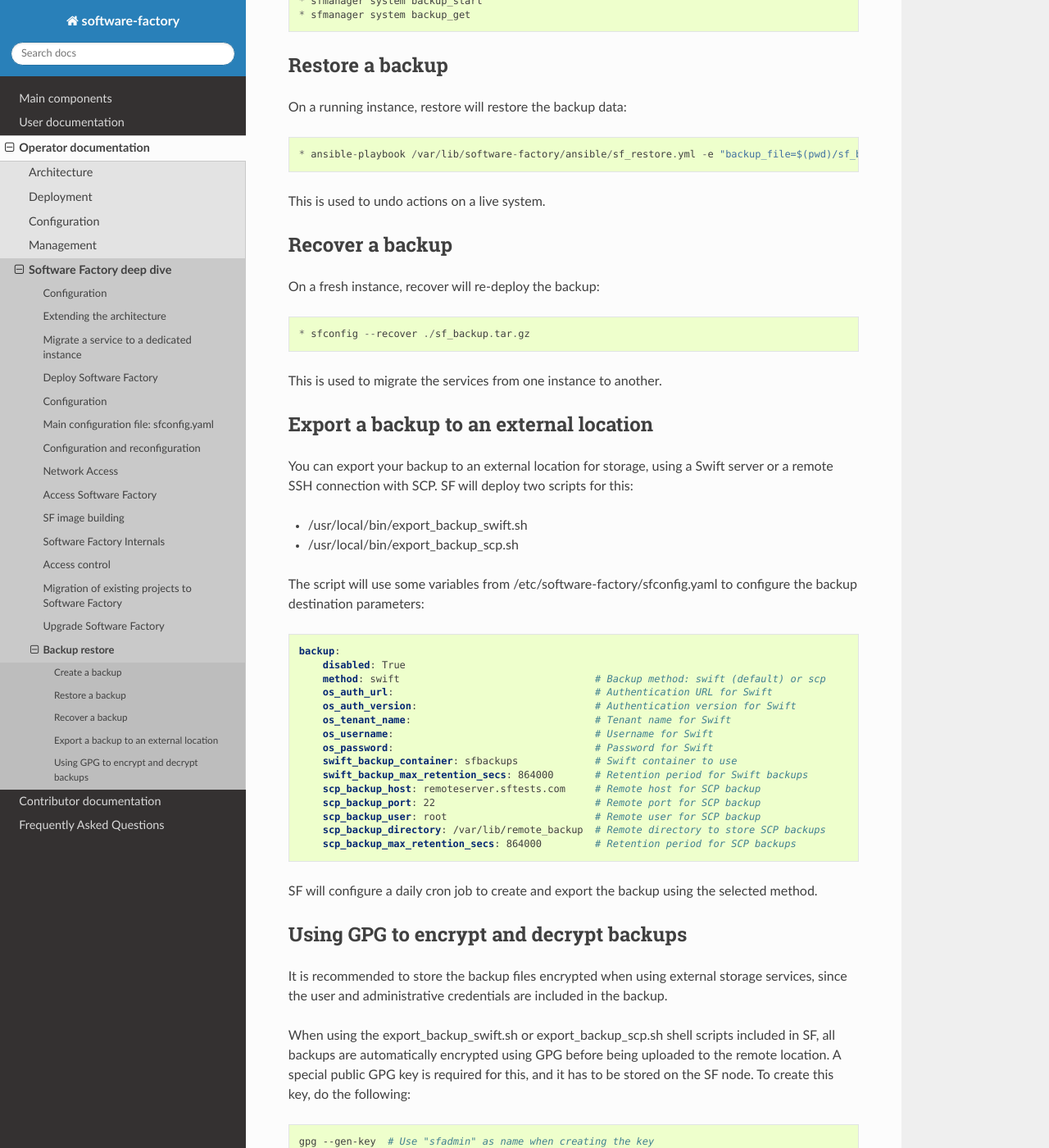
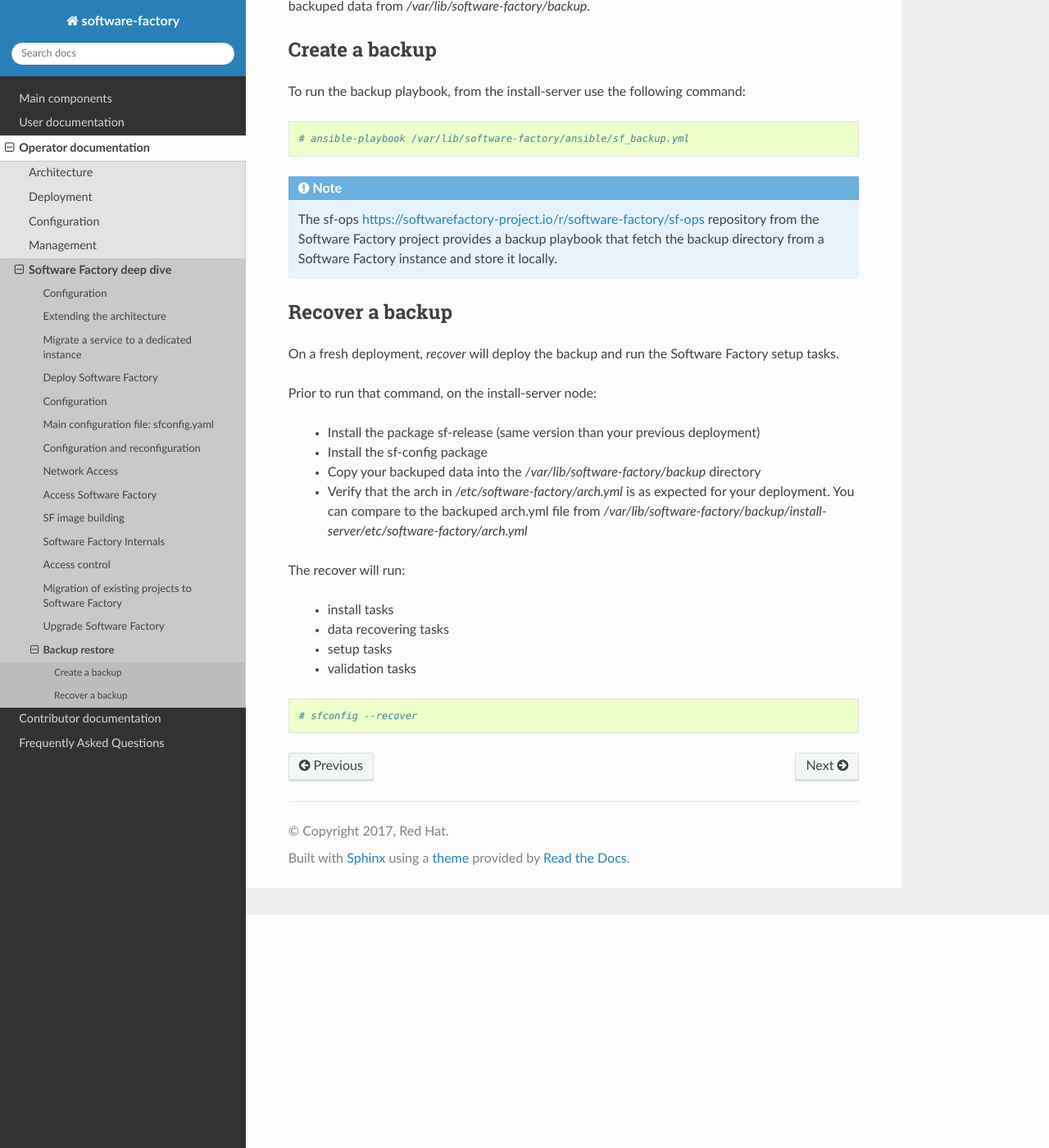
Before and after one commit to softwarefactory-project/sf-docs, a Sphinx documentation site: the page built from docs/operator/backup_restore.rst, in a window 1280 px wide and 1400 px high, scrolled down 284 px. Shown: the whole window at 82% size. Built offline with Sphinx 7.4.7 and the Read the Docs theme 2.0.0, drawn with Linux system fonts in a browser that asks for light colours; some of the changed text lies outside the part shown.

Commit message:
Update backup/restore documentation
Change-Id: I39a400683ba26d45ecb3002559d59b10e9b541fe

```diff
--- a/docs/operator/backup_restore.rst
+++ b/docs/operator/backup_restore.rst
@@ -1,97 +1,50 @@
 Backup restore
 ==============
+
+Software Factory provides an Ansible playbook *sf_backup* that aim to retrieve
+services data into a single directory on the install-server:
+*/var/lib/software-factory/backup*. Then this directory can be extracted onto
+a backup server.
+
+The *sfconfig* command provides a *recover* method that aim to setup a
+Software Factory with the backuped data from */var/lib/software-factory/backup*.
 
 Create a backup
 ---------------
 
-To create a backup, use the `sfmanager </docs/sfmanager.html#backup-and-restore>`_ cli::
+To run the backup playbook, from the install-server use the following command:
 
-  * sfmanager system backup_start
-  * sfmanager system backup_get
+.. code-block:: bash
 
+  # ansible-playbook /var/lib/software-factory/ansible/sf_backup.yml
 
-Restore a backup
-----------------
-
-On a running instance, restore will restore the backup data::
-
-  * ansible-playbook /var/lib/software-factory/ansible/sf_restore.yml -e "backup_file=$(pwd)/sf_backup.tar.gz"
-
-This is used to undo actions on a live system.
-
+.. note:: The sf-ops https://softwarefactory-project.io/r/software-factory/sf-ops
+   repository from the Software Factory project provides a backup playbook that
+   fetch the backup directory from a Software Factory instance and store it
+   locally.
 
 Recover a backup
 ----------------
 
-On a fresh instance, recover will re-deploy the backup::
+On a fresh deployment, *recover* will deploy the backup and run the Software Factory
+setup tasks.
 
-  * sfconfig --recover ./sf_backup.tar.gz
+Prior to run that command, on the install-server node:
 
-This is used to migrate the services from one instance to another.
+ - Install the package sf-release (same version than your previous deployment)
+ - Install the sf-config package
+ - Copy your backuped data into the */var/lib/software-factory/backup* directory
+ - Verify that the arch in */etc/software-factory/arch.yml* is as expected for
+   your deployment. You can compare to the backuped arch.yml file from
+   */var/lib/software-factory/backup/install-server/etc/software-factory/arch.yml*
 
-Export a backup to an external location
----------------------------------------
+The recover will run:
 
-You can export your backup to an external location for storage, using
-a Swift server or a remote SSH connection with SCP. SF will deploy
-two scripts for this:
-
-* /usr/local/bin/export_backup_swift.sh
-* /usr/local/bin/export_backup_scp.sh
-
-The script will use some variables from /etc/software-factory/sfconfig.yaml
-to configure the backup destination parameters:
-
-.. code-block:: yaml
-
-    backup:
-        disabled: True
-        method: swift                                 # Backup method: swift (default) or scp
-        os_auth_url:                                  # Authentication URL for Swift
-        os_auth_version:                              # Authentication version for Swift
-        os_tenant_name:                               # Tenant name for Swift
-        os_username:                                  # Username for Swift
-        os_password:                                  # Password for Swift
-        swift_backup_container: sfbackups             # Swift container to use
-        swift_backup_max_retention_secs: 864000       # Retention period for Swift backups
-        scp_backup_host: remoteserver.sftests.com     # Remote host for SCP backup
-        scp_backup_port: 22                           # Remote port for SCP backup
-        scp_backup_user: root                         # Remote user for SCP backup
-        scp_backup_directory: /var/lib/remote_backup  # Remote directory to store SCP backups
-        scp_backup_max_retention_secs: 864000         # Retention period for SCP backups
-
-SF will configure a daily cron job to create and export the backup using the
-selected method.
-
-Using GPG to encrypt and decrypt backups
-----------------------------------------
-
-It is recommended to store the backup files encrypted when using external
-storage services, since the user and administrative credentials are included
-in the backup.
-
-When using the export_backup_swift.sh or export_backup_scp.sh shell scripts
-included in SF, all backups are automatically encrypted using GPG before being
-uploaded to the remote location. A special public GPG key is required for this,
-and it has to be stored on the SF node. To create this key, do the following:
+ - install tasks
+ - data recovering tasks
+ - setup tasks
+ - validation tasks
 
 .. code-block:: bash
 
- gpg --gen-key  # Use "sfadmin" as name when creating the key
- gpg --export -a sfadmin > sfadmin.pub
- gpg --export-secret-key -a sfadmin > sfadmin.key
-
-Make sure you keep the sfadmin.key in a safe place.
-
-You have to copy this public key to the SF node, and import it as root user.
-
-.. code-block:: bash
-
- scp sfadmin.pub root@sftests.com:.
- gpg --import sfadmin.pub
-
-If you need to restore from a backup, you need to decrypt the tar.gz file first.
-
-.. code-block:: bash
-
- gpg -o sf_backup.tar.gz -d sf_backup.tar.gz.gpg
+  # sfconfig --recover
```
